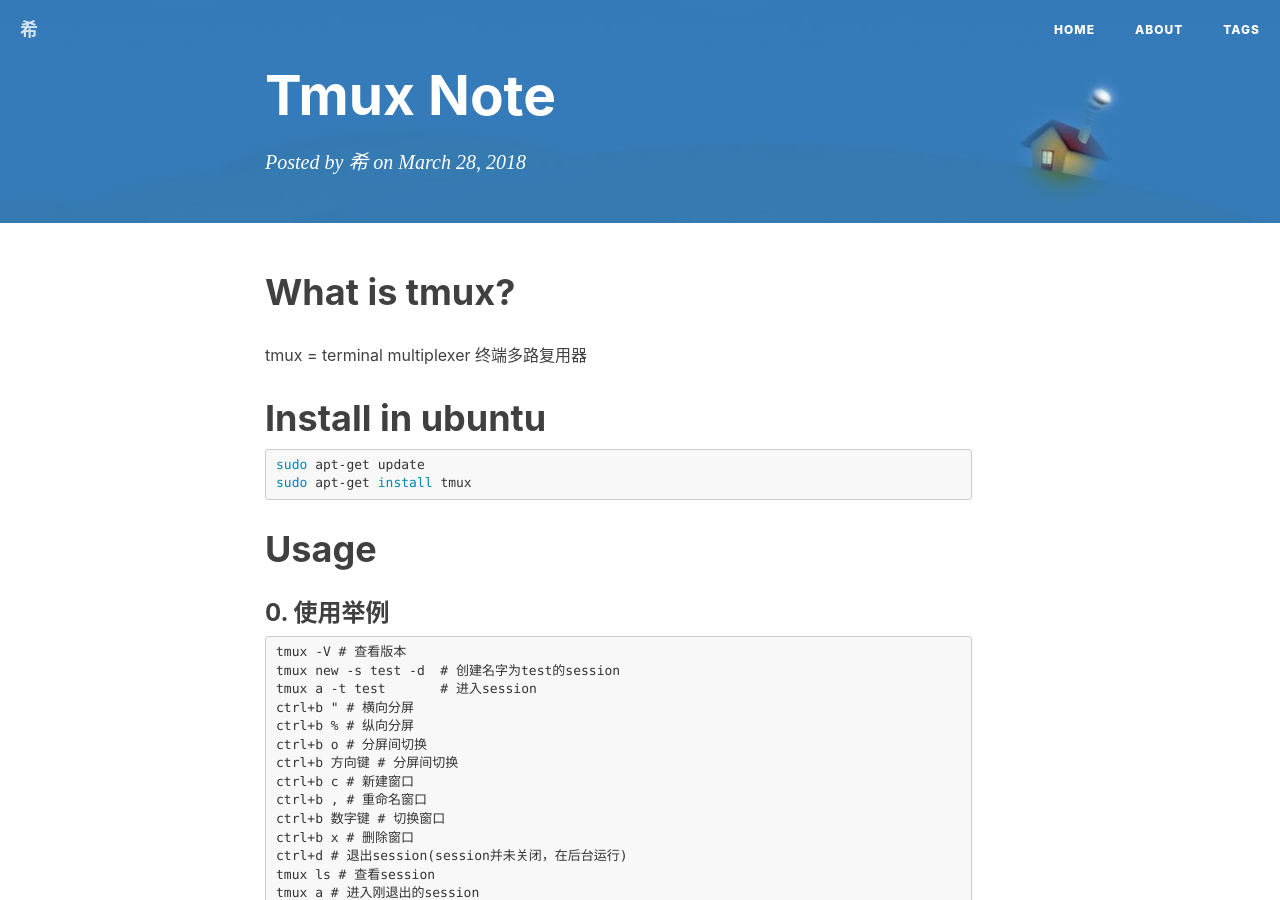
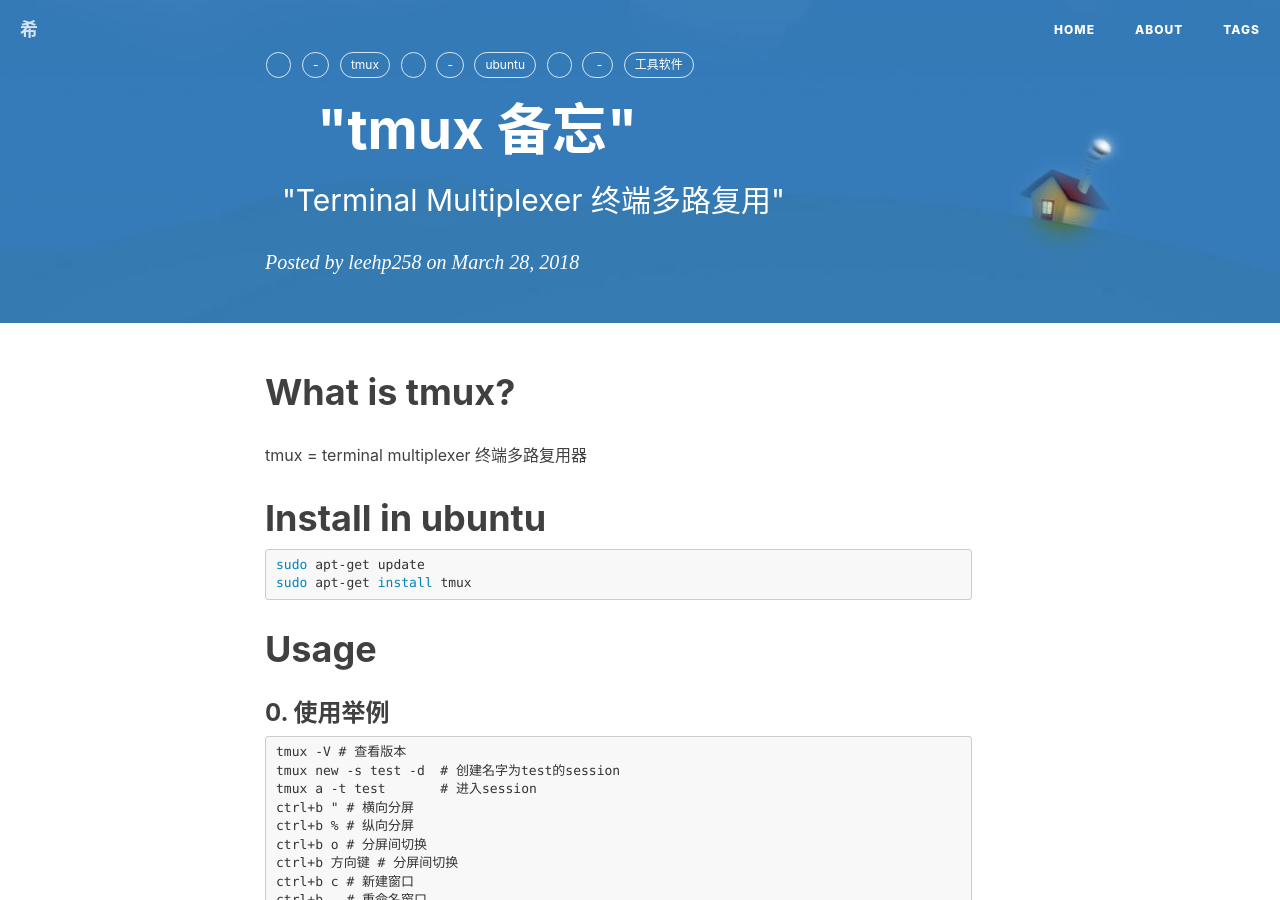
Before and after one commit to leehp258/leehp258.github.io, a Jekyll site: the page built from _posts/2018-03-28-tmux-note.markdown, in a window 1280 px wide and 900 px high. Built offline with Jekyll 4.4.1, drawn with Linux system fonts in a browser that asks for light colours; nearby versions of some CDN libraries; our own code applies the rules of GitHub Pages for plain Markdown files; comment, search, counter and statistics services are not loaded.

Commit message:
Update 2018-03-28-tmux-note.markdown

```diff
--- a/_posts/2018-03-28-tmux-note.markdown
+++ b/_posts/2018-03-28-tmux-note.markdown
@@ -1,3 +1,16 @@
+---
+layout:     post
+title:      "tmux 备忘"
+subtitle:   "Terminal Multiplexer 终端多路复用"
+date:       2018-03-28
+author:     "leehp258"
+header-img: "img/home-bg.jpg"
+tags:
+    - tmux
+    - ubuntu
+    - 工具软件
+---
+
 # What is tmux?
 
 tmux = terminal multiplexer 终端多路复用器
```
